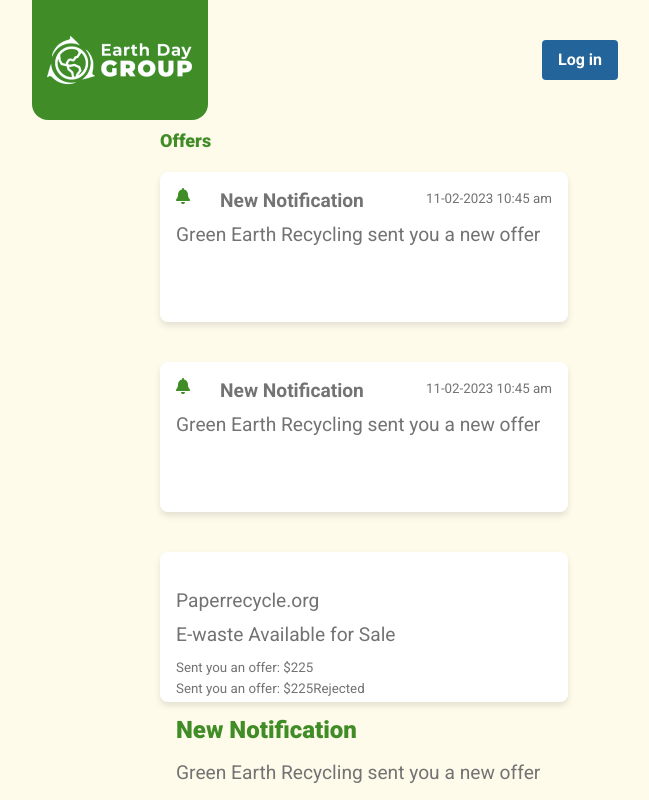
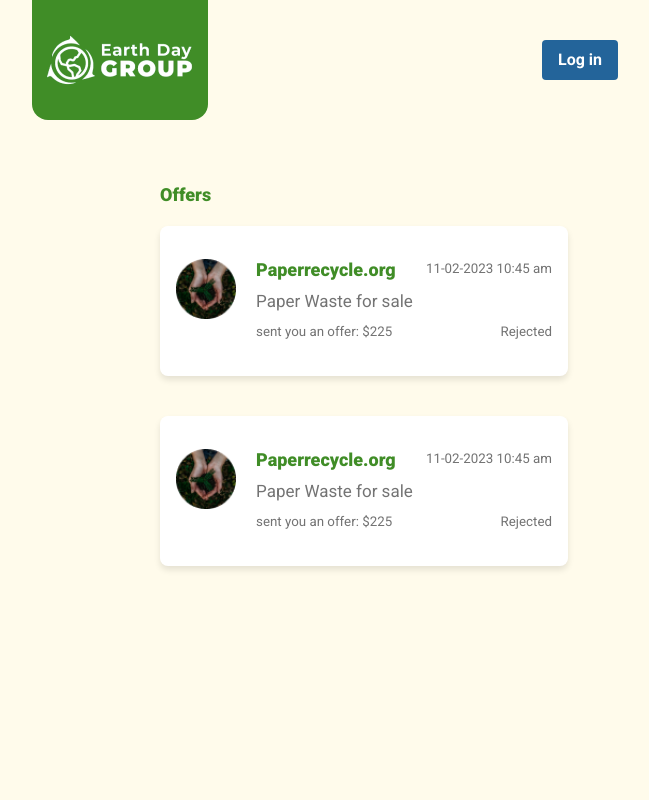
Before and after one commit to Boldsample/earth-day-group, a React (Vite) app: page /dashboard/Offerslist in a window 1280 px wide. Shown: the whole page, without its empty margins (520-1169 px from the left). Built offline with nearby package versions, Linux system fonts and the light colour scheme.

Commit message:
finish offer multiusecard styling

```diff
--- a/src/components/modules/user/dashboard/Dashboard.jsx
+++ b/src/components/modules/user/dashboard/Dashboard.jsx
@@ -33,7 +33,7 @@
 
   return (
     <div className="layout">
-      <div className="main__content">
+      <div className="main__content -dashboard-container">
         <div className="category__search">
         <h4>Discover:</h4>
           <TextInput
@@ -50,7 +50,7 @@
               showLabel={false}
             />
         </div>
-        <div className="category__grid">
+        <div className="category__grid -dashboard">
             {modules.map((module, key)=>{
                 return <Link to={module.link}>
                 <CategoryCard
@@ -63,6 +63,7 @@
                   title={module.title}
                   description={module.description}
                   icon={module.icon}
+                  className={'-dashboard-card'}
                 />
                 </Link>
             })}
--- a/src/components/modules/user/dashboard/dashboard.sass
+++ b/src/components/modules/user/dashboard/dashboard.sass
@@ -5,3 +5,13 @@
         margin-bottom: 15px
     span
         width: 100%
+
+.-dashboard-container
+    width: 56rem !important
+.-dashboard
+    gap: 50px
+    width: auto
+
+.-dashboard-card
+    width: auto
+    height: 150px
--- a/src/components/modules/user/notifications/Notifications.jsx
+++ b/src/components/modules/user/notifications/Notifications.jsx
@@ -18,12 +18,6 @@
         description='Green Earth Recycling sent you a new offer'
         date='11-02-2023 10:45 am'
         />
-         <MultiUseCard
-        type='notification'
-        title='New Notification'
-        description='Green Earth Recycling sent you a new offer'
-        date='11-02-2023 10:45 am'
-        />
       </div>
     </div>
   )
--- a/src/components/modules/user/offers/OffersList.jsx
+++ b/src/components/modules/user/offers/OffersList.jsx
@@ -7,22 +7,21 @@
       <div className="main__content">
         <h4 className='text-defaultCase'>Offers</h4>
         <MultiUseCard
-        type='notification'
-        title='New Notification'
-        description='Green Earth Recycling sent you a new offer'
+        type='offer'
+        title='Paperrecycle.org'
+        description='Paper Waste for sale'
         date='11-02-2023 10:45 am'
-        />
-         <MultiUseCard
-        type='notification'
-        title='New Notification'
-        description='Green Earth Recycling sent you a new offer'
-        date='11-02-2023 10:45 am'
+        offer='sent you an offer: $225'
+        orderStatus='Rejected'
+
         />
          <MultiUseCard
         type='offer'
-        title='New Notification'
-        description='Green Earth Recycling sent you a new offer'
+        title='Paperrecycle.org'
+        description='Paper Waste for sale'
         date='11-02-2023 10:45 am'
+        offer='sent you an offer: $225'
+        orderStatus='Rejected'
         />
       </div>
     </div>
--- a/src/components/register/registerCategories/RegisterCategories.jsx
+++ b/src/components/register/registerCategories/RegisterCategories.jsx
@@ -30,6 +30,7 @@
 					title="User:"
 					description="Explore the marketplace and connect with companies and charity homes."
 					icon={userIcon}
+					className={'categoryCard-width'}
 					/>
 					</Link>
 					<CategoryCard
@@ -42,6 +43,7 @@
 					title="Recycling Center:"
 					description="Register your recycling center or company and extend your operation area."
 					icon={recycleIcon}
+					className={'categoryCard-width'}
 					/>
 					<CategoryCard
 					hoverBackgroundColor="#77BEF9"
@@ -53,6 +55,7 @@
 					title="Social Organization Animal Shelter:"
 					description="Register your social organization and let many more people know about your work."
 					icon={shelterIcon}
+					className={'categoryCard-width'}
 					/>
 					<CategoryCard
 					hoverBackgroundColor="#7FAE70"
@@ -64,6 +67,7 @@
 					title="Eco-Commerce:"
 					description="Register your Eco-Commerce and let more people know about your enviromentally friendly products."
 					icon={ecommerceIcon}
+					className={'categoryCard-width'}
 					/>
 				</div>
 			</div>
--- a/src/components/register/registerCategories/registerCategories.sass
+++ b/src/components/register/registerCategories/registerCategories.sass
@@ -35,3 +35,5 @@
 			max-height: 700px
 		.category__title
 			text-align: center
+.categoryCard-width
+	width: 20rem !important
--- a/src/ui/cards/categoryCard/CategoryCard.jsx
+++ b/src/ui/cards/categoryCard/CategoryCard.jsx
@@ -11,6 +11,7 @@
   description,
   iconBackgroundColor,
   icon,
+  className
 }) => {
   const [hovered, setHovered] = useState(false);
 
@@ -39,7 +40,7 @@
 
   return (
     <div
-      className="category__card"
+      className={`category__card ${className}`}
       style={cardStyle}
       onMouseEnter={handleMouseEnter}
       onMouseLeave={handleMouseLeave}
--- a/src/ui/cards/multiUseCard/MultiUseCard.jsx
+++ b/src/ui/cards/multiUseCard/MultiUseCard.jsx
@@ -2,9 +2,9 @@
 import './multiusecard.sass'
 import { FontAwesomeIcon } from "@fortawesome/react-fontawesome";
 import { faBell} from "@fortawesome/free-solid-svg-icons";
+import companyLogo from "@assets/test-img.png";
 
-const MultiUseCard = ({ type, title, description, date }) => {
-  // Conditional rendering based on the type prop
+const MultiUseCard = ({ type, title, description, date, offer, orderStatus }) => {
   const renderCardContent = () => {
     switch (type) {
       case 'notification':
@@ -13,34 +13,36 @@
             <div className='multiUse__header'>
               <div className='multiUse__title'>
                 <FontAwesomeIcon icon={faBell} />
-                <p className="font-bold">{title}</p>
+                <h4 className="font-bold">{title}</h4>
               </div>
               <div className='multiuse__date'>
                 <small>{date}</small>
               </div>
             </div>
             <div className='multiUse__Body'>
-            <p>{description}</p>
+            <p className='multiuseCard__p'>{description}</p>
             </div>
           </>
         );
       case 'offer':
         return (
           <>
-            <div>
-                <img src="" alt="" />
+          <div className='offer__container'>
+                <div className="left__container">
+                    <div className='offer__image'>
+                        <img  src={companyLogo} alt={title} width='70px' />
+                    </div>
+                    <div className='offer__mainInfo'>
+                        <h4>{title}</h4>
+                        <p className='multiuseCard__p'>{description}</p>
+                        <small>{offer}</small>
+                    </div>
+                </div>
+            <div className='offer__status'>
+                <small>{date}</small>
+                <small>{orderStatus}</small>
             </div>
-            <div className='multiUse__mainInfo'>
-                <p>Paperrecycle.org</p>
-                <p>E-waste Available for Sale</p>
-                <small>Sent you an offer: $225</small>
-            </div>
-            <div className='multiUse__status'>
-                <small>Sent you an offer: $225</small>
-                <small>Rejected</small>
-            </div>
-            <h3>{title}</h3>
-            <p>{description}</p>
+          </div>
           </>
         );
       default:
--- a/src/ui/cards/multiUseCard/multiusecard.sass
+++ b/src/ui/cards/multiUseCard/multiusecard.sass
@@ -7,13 +7,45 @@
     padding: 16px
     border-radius: 8px
     margin: 20px 0
+    display: flex
+    flex-direction: column
+    justify-content: center
+    .multiuseCard__p
+        margin-top: 10px
+        font-size: 17px
     .multiUse__header
         display: flex
         flex-direction: row
         justify-content: space-between
+        align-items: center
     .multiUse__title
         display: flex
         flex-direction: row
+        align-items: center
         svg
+            font-size: 25px
             color: var(--green-earth)
-            margin-right: 30px
+            margin-right: 20px
+
+    .offer__container
+        display: flex
+        flex-direction: row
+        justify-content: space-between
+    .left__container
+        display: flex
+        justify-content: space-between
+
+    .offer__image
+        align-self: flex-start
+        display: flex
+        justify-content: center
+        height: 60px
+        width: 60px
+        margin-right: 20px
+        // border-radius: 50%
+        // background-color: var(--green-earth)
+    .offer__status
+        display: flex
+        flex-direction: column
+        justify-content: space-between
+        align-items: flex-end
```
Also changed, not shown: src/assets/test-img.png (added).
